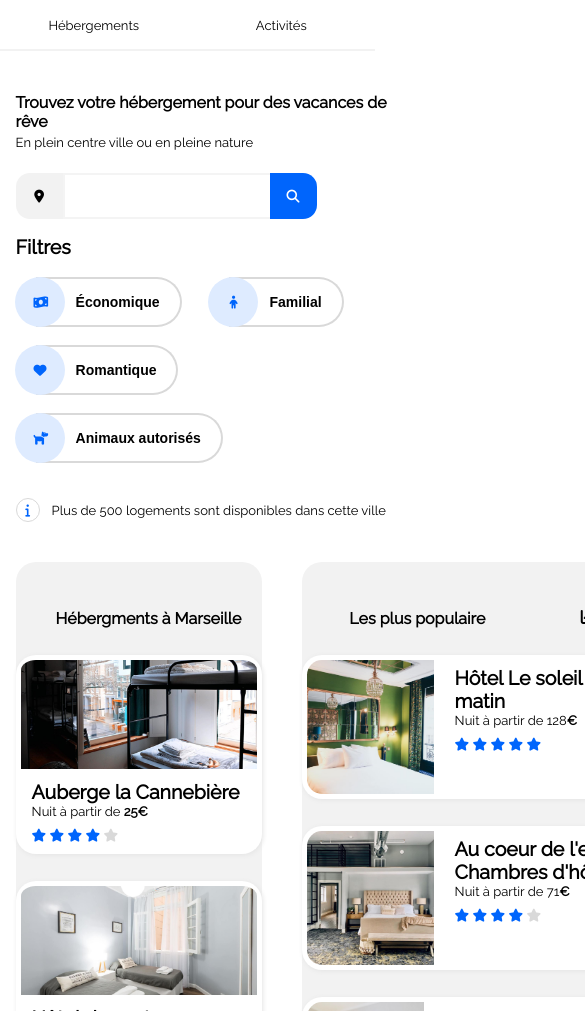
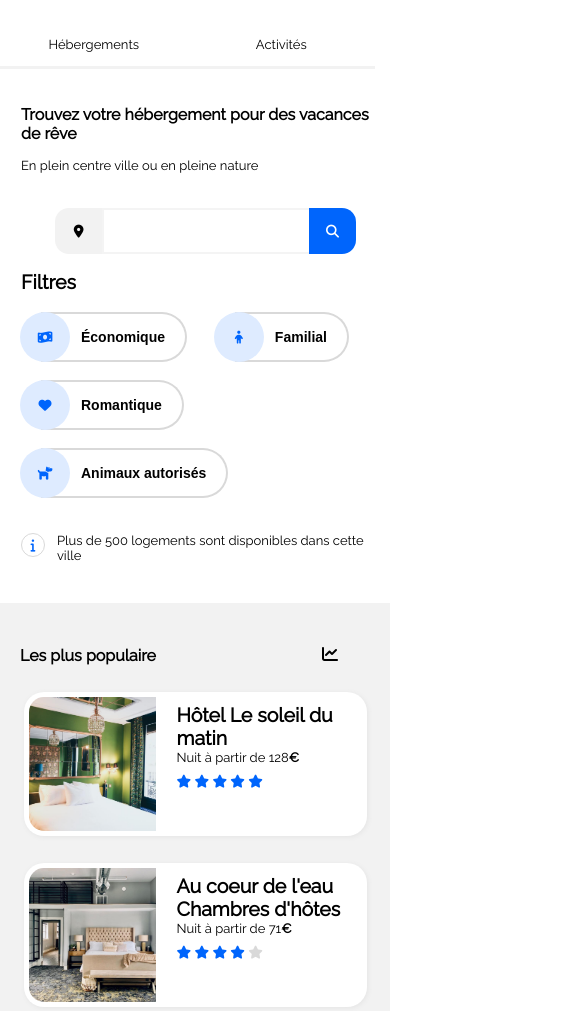
Before and after one commit to cremedekiwi/react_reservia, a plain HTML site: page index.html in a window 390 px wide. Shown: the part 89-1100 px from the top of the page, 585 px wide, since content can reach past the window. Drawn offline with Linux system fonts and the light colour scheme.

Commit message:
Responsive header to footer

```diff
--- a/responsive.css
+++ b/responsive.css
@@ -10,14 +10,6 @@
 
     /* Menu */
 
-    header nav ul {
-        display: flex;
-        justify-content: space-evenly;
-        border-bottom: 2px solid #f2f2f2;
-        padding-bottom: 16px;
-        width: 375px;
-    }
-
     #nav_subscribe {
         position: absolute;
         top: 43px;
@@ -25,15 +17,23 @@
         width: auto;
     }
 
+    #nav_subscribe {
+        border-bottom: 0px;
+    }
+
     nav ul {
-        display: flex;
-        margin-top: 20px;
-        margin-right: 0px;
+        /* display: flex;
+        justify-content: space-evenly; */
+        border-bottom: 3px solid #f2f2f2;
+        width: 375px;
+        height: 32px;
+        margin-top: 39px;
     }
 
     nav li {
         margin-left: 0;
         width: 100%;
+        height: 32px;
         text-align: center;
     }
 
@@ -43,21 +43,28 @@
     }
 
     nav li:hover, li:active {
-        border-bottom: 2px solid #0065fc;
-        padding-bottom: 16px;
+        border-bottom: 3px solid #0065fc;
+        padding-bottom: 28px;
     }
 
     /* Search */
 
+    #search {
+        margin-top: 36px;
+        margin-left: 21px;
+    }
+
     #search_form {
         display: flex;
+        margin: 0 auto; /* Centrer le bloc de recherche */
+        margin-top: 35px;
         width: 301px;
         height: 46px;
     }
 
     /* Icon */
 
-    .fa-map-marker-alt {
+    .fa-map-marker-alt { /* Icon Search */
         border-radius: 14px 0px 0px 14px;
         width: 47px;
         height: 46px;
@@ -105,4 +112,101 @@
         margin-top: 18px;
         margin-left: 20px;
     }
+
+    /* Hébergements */
+
+    #lodging {
+        display: flex;
+        flex-direction: column;
+        margin-left: 0px;
+    }
+
+    /* Les plus populaires */
+
+    #lodging_popular {
+        display: flex;
+        flex-wrap: wrap;
+        order: -1;
+        border-radius: 0;
+        width: 100%;
+        height: 100%;
+        margin-left: 0;
+    }
+
+    #lodging_popular_title {
+        display: flex;
+        justify-content: space-between;
+        width: 375px;
+    }
+
+    #lodging_popular_title h1 {
+        display: flex;
+        justify-content: space-between;
+        padding-top: 43px;
+        padding-left: 20px;
+        padding-right: 20px;
+        width: 358px;
+    }
+
+    #lodging_popular_article_container {
+        display: block;
+        margin: 0 auto;
+        margin-bottom: 37px;
+    }
+
+    /* Hébergements à Marseille */
+
+    #lodging_marseille {
+        background-color: white;
+        border-radius: 0;
+        width: 100%;
+        height: 100%;
+        margin-top: 41px;
+    }
+
+    #lodging_marseille article {
+        width: 335px;
+        height: 199px;
+    }
+
+    #lodging_marseille article img {
+        width: 325px;
+        height: 114px;
+    }
+
+    /* Activités à Marseille*/
+
+    #activity_title {
+        margin-top: 58px;
+        margin-left: 22px;
+    }
+
+    #activity {
+        display: flex;
+        margin-top: 32px;
+        margin-left: 3%;
+        flex-wrap: wrap;
+        height: 100%;
+        width: 100%;
+    }
+
+    #activity article {
+        margin-bottom: 24px;
+        width: 334px;
+        height: 190px;
+    }
+
+    #activity article img {
+        width: 334px;
+        height: 134px;
+    }
+
+    footer {
+        display: flex;
+        flex-direction: column;
+        height: 486px;
+        margin-top: 49px;
+        padding-top: 49px;
+        padding-left: 32px;
+    }
 }
--- a/style.css
+++ b/style.css
@@ -1,7 +1,7 @@
 /* Universal CSS */
 
 *,*:before, *:after {
-    box-sizing: border-box;
+    box-sizing: border-box; /* ne dépasse pas la div parente */
     padding: 0;
     margin: 0;
 }
@@ -98,12 +98,12 @@ nav a:hover, a:active {
 /* Formulaire */
 
 #search {
-    margin-top: 42px;
-    margin-left: 4%;
+    margin-top: 50px;
+    margin-left: 54px;
 }
 
 #search_title p {
-    margin-top: 1%;
+    margin-top: 15px;
 }
 
 #search_form {
@@ -121,7 +121,9 @@ nav a:hover, a:active {
     background-color: #f2f2f2;
     width: 52px;
     height: 52px;
-    padding: 20px;
+    display: flex; /* contexte sur le parent */
+    flex-direction: column; /* direction d'affichage verticale */
+    justify-content: center; /* alignement vertical */
 }
 
 /* Text Area */
@@ -178,7 +180,9 @@ nav a:hover, a:active {
     color: #0065fc;
     height: 50px;
     width: 50px;
-    padding: 19px;
+    display: flex;
+    flex-direction: column;
+    justify-content: center;
 }
 
 .input-icon input {
@@ -209,11 +213,16 @@ nav a:hover, a:active {
     color: #0065fc;
     height: 24px;
     width: 24px;
-    padding: 5px;
+    display: flex;
+    flex-direction: column;
+    justify-content: center;
 }
 
 #search_information p {
-    margin-top: 5px;
+    /* margin-top: 5px; */
+    display: flex;
+    flex-direction: column;
+    justify-content: center;
     margin-left: 12px;
 }
 
@@ -222,7 +231,7 @@ nav a:hover, a:active {
 #lodging {
     display: flex;
     margin-top: 40px;
-    margin-left: 4%;
+    margin-left: 50px;
 }
 
 #lodging_marseille {
@@ -288,8 +297,8 @@ nav a:hover, a:active {
     margin-left: 40px;
 }
 
-#lodging_popular_title h1{
-    padding-top: 47px;
+#lodging_popular_title h1 {
+    padding-top: 46px;
     display: flex;
     justify-content: space-around;
 }
@@ -333,7 +342,7 @@ nav a:hover, a:active {
 #activity_title {
     display: flex;
     margin-top: 65px;
-    margin-left: 4%;
+    margin-left: 50px;
 }
 
 #activity {
@@ -345,7 +354,7 @@ nav a:hover, a:active {
     justify-content: space-between;
     align-content: space-between;
     margin-top: 26px;
-    margin-left: 4%;
+    margin-left: 50px;
 }
 
 #activity article {
```
